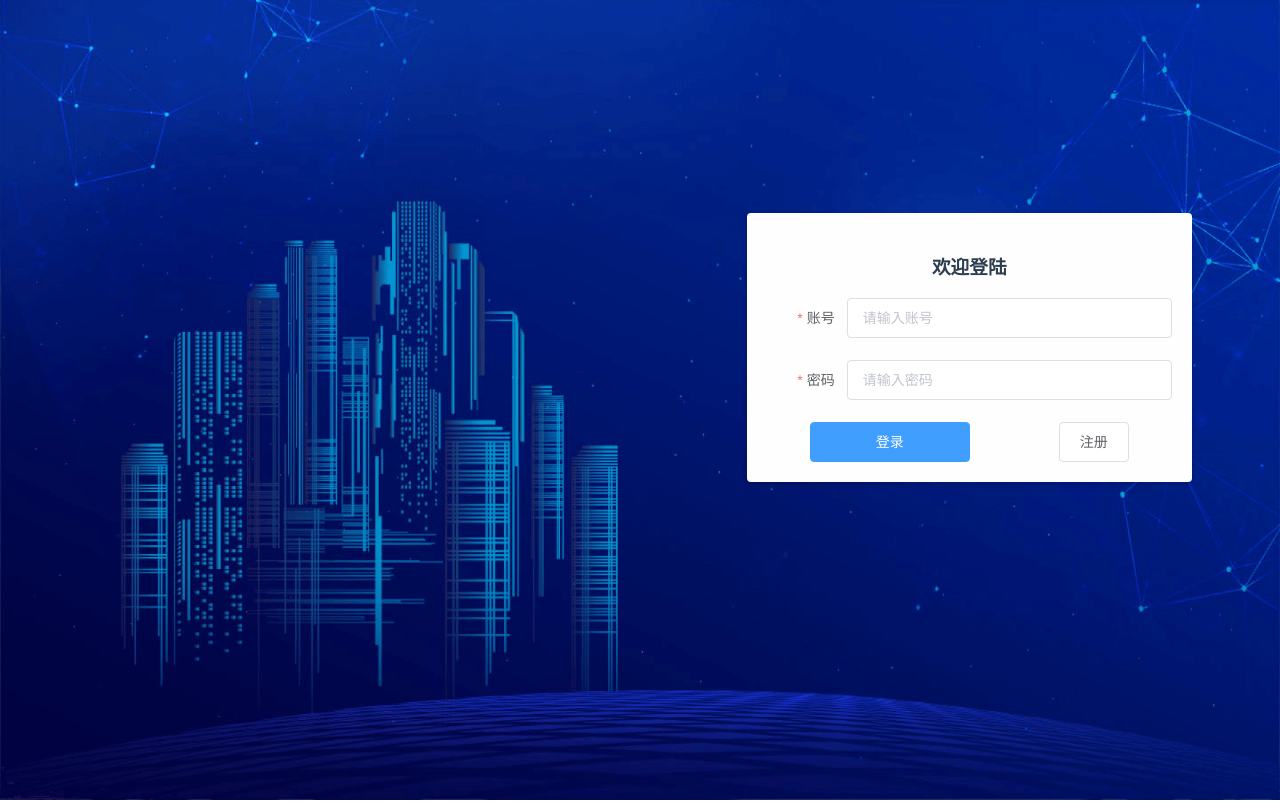
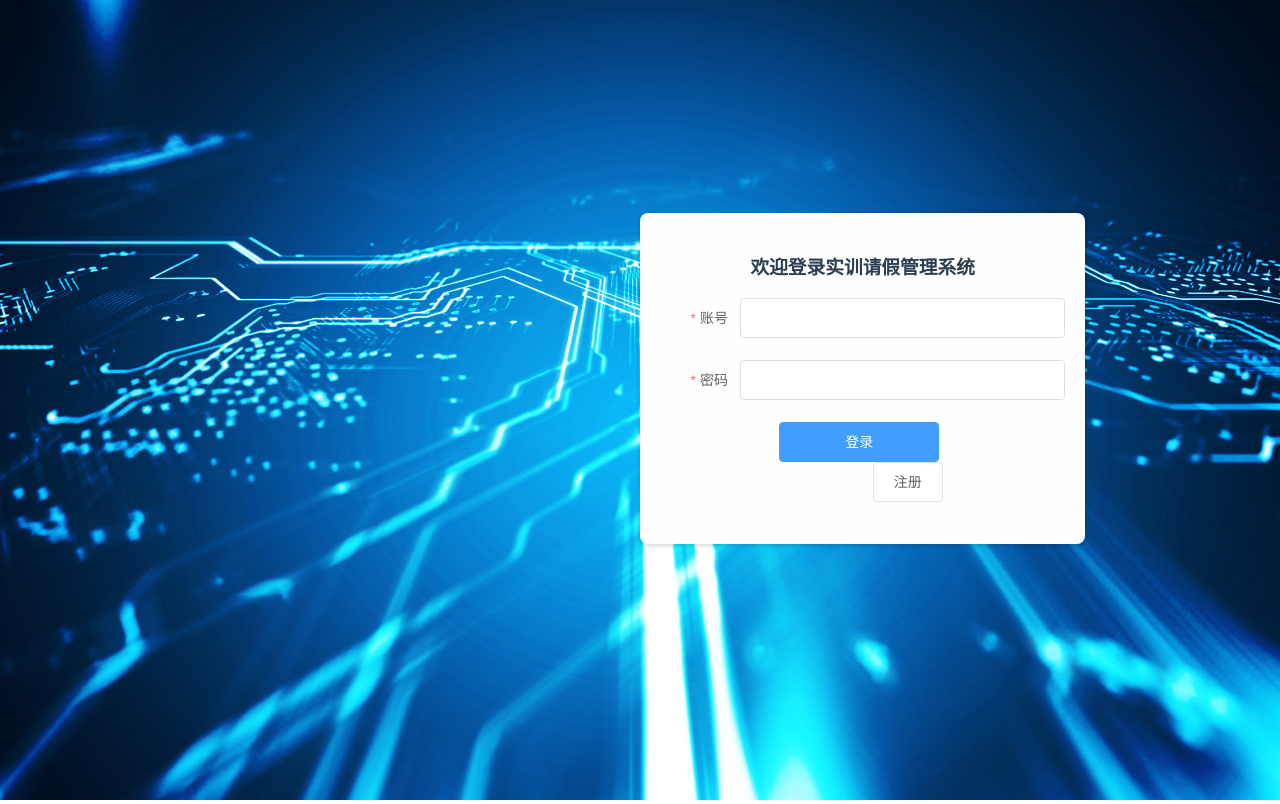
Before and after one commit to ZackH2002/xnfzfront, a Vue app: page / in a window 1280 px wide. Built offline with nearby package versions, Linux system fonts and the light colour scheme.

Commit message:
修改背景图片

```diff
--- a/src/views/login/login.vue
+++ b/src/views/login/login.vue
@@ -1,119 +1,116 @@
 <template>
 		<el-row>
-		<!--设置背景-->
 			<div class="firstbackground">
-			<img :src="imgSrc" width="100%" height="100%" />
+				<img :src="imgSrc" width="100%" height="100%" alt=""/>
 			</div>
-		<el-col :span="14">
+			<el-col :span="12">
 				<div class="grid-content bg-purple"></div>
 			</el-col>
 			<el-col :span="8">
 				<div class="grid-content bg-purple-light">
 					<el-form ref="form" :rules="rules" :model="form" label-width="80px" class="login-form">
-					<h3>欢迎登陆</h3>
+						<h3>欢迎登录实训请假管理系统</h3>
 						<el-form-item label="账号" prop="account">
-						<el-input v-model="form.account" placeholder="请输入账号"></el-input>
+							<el-input v-model="form.account"></el-input>
 						</el-form-item>
 						<el-form-item label="密码" prop="password">
-						<el-input type="password" v-model="form.password" placeholder="请输入密码"></el-input>
+							<el-input type="password" v-model="form.password"></el-input>
 						</el-form-item>
-					<el-button type="primary" class="login-but" @click="login('form')">登录</el-button>
-					<el-button @click="register()">注册</el-button>
+						<el-form-item>
+							<el-button type="primary" class="login-but" @click="login('form')">登录</el-button>&nbsp;&nbsp;<el-button  @click="register()">注册</el-button>
+						</el-form-item>
 					</el-form>
 				</div>
+			</el-col>
+			<el-col :span="4">
+				<div class="grid-content bg-purple"></div>
 			</el-col>
 		</el-row>
 </template>
 
 <script>
-import { commonUrl } from "../../api/api.js"
+	import {
+		commonUrl
+	} from "../../api/api.js";
 	export default {
 		data() {
 			return {
-			imgSrc: require('../../assets/loginbg.png'),
+				imgSrc:require('../../assets/loginbg.png'),
+				// 定义表单参数名
 				form: {
-				account: "",
-				password: ""
+					account: '',
+					password: '',
 				},
+				// 表单校验规则
 				rules: {
-				account: [
-					{
+					account: [{
 							required: true,
-						message: "请输入账号",
-						trigger: "blur"
+							message: '请输入登录账号',
+							trigger: 'blur'
 						},
 						{
 							min: 3,
 							max: 12,
-						message: "长度为3-12之间",
-						trigger: "blur"
+							message: '长度在 3 到 12 个字符',
+							trigger: 'blur'
 						}
 					],
-				password: [
-					{
+					password: [{
 						required: true,
-						message: "请输入密码",
-						trigger: "blur"
+						message: '请输入密码',
+						trigger: 'blur'
+					}],
+
 				}
-				]
-			},
-			typeOption: [{
-				codeValue: "",
-				codeName: "",
-			}],
 			}
 		},
 		methods: {
+			register(){
+				this.$router.push("/register");
+			},
+			//登录方法
 			login(formName) {
-			this.$refs[formName].validate((valid) => {
+				this.$refs[formName].validate((valid) => { //登录前对表单参加进行校验
 					if (valid) {
-					//登录
 						let params = {
 							account: this.form.account,
-						password: this.form.password
+							password: this.form.password,
 						}
-					//发送登录请求
 						this.request.post(commonUrl.login, params).then(res => {
+							console.log(res.data)
 							if (res.code == 200) {
-							//获取data当中的菜单值
 								res.data.menus.forEach((item, index) => {
+									if (item.path != null) {//路径不为空
 										const menu = {
 											path: item.path,
 											name: item.cname,
-									component: () => import("@/views" + item.component)
+											component: () => import('@/views' + item.component)
+										};
+										this.$router.addRoute('home', menu); //给系统主页左侧增加菜单
 									}
-								this.$router.addRoute("home", menu); //添加动态菜单，并指定路由
-							});
-							this.$store.commit("setMenu", JSON.stringify(res.data.menus)) //菜单放到缓存当中
-							//token和user放到缓存中
-							this.$store.commit("setToken", res.data.token);
-							this.$store.commit("setUser", res.data.user);
-							this.$router.push("/home/content");
-						}
-						else {
+								})
+								this.$store.commit("setMenu", JSON.stringify(res.data.menus));//将按钮添加至缓存
+								//将token和user保存到localStorage中
+								this.$store.commit('setToken', res.data.token)
+								this.$store.commit('setUser', res.data.user)
+								this.$store.commit('setUserType', res.data.type)
+								this.$store.commit('setCodeNum', res.data.codeNum)
+								//跳转到登录成功后的页面
+								this.$router.push("/home/content"); //校验成功跳转到后台主页
+							} else {
 								this.$message.error(res.message);
 							}
 						})
-				}
-				else {
-					//校验失败
-					this.$message.error("请根据提示正确填写用户名和密码");
+
+					} else { //校验失败，表单未正确填写
+						this.$message.error	('请输入正确个格式的账号或密码');
 						return false;
 					}
 				});
-		},
-		register() {
-			this.$router.push("/register")
-		},
-
-	},
-	created() {
-
 			}
-
+		}
 	}
 </script>
-
 <style lang="less">
 	@h: 40px; //使用less 通过@定义变量h
 	@w: 160px;
@@ -121,20 +118,18 @@ export default {
 	.grid-content {
 		border-radius: 4px;
 		min-height: 36px;
-	margin-top: 50% !important;
+		margin-top: 50%!important;
 	}
 
-.el-row {
-	position: inherit !important;
+	.el-row{
+		position: inherit!important;
 	}
 
-.firstbackground {
+	.firstbackground{
 		width: 100%;
 		height: 100%;
 		z-index: -1;
-	position: absolute !important;
-	top: 0px;
-	left: 0px;
+		position: absolute!important;
 	}
 
 	.login-form {
@@ -143,7 +138,7 @@ export default {
 		text-align: center;
 		margin-top: 100px;
 		background-color: #fefefe;
-	border-radius: 4px;
+		border-radius: 8px;
 		box-shadow: 0 2px 4px rgba(0, 0, 0, .12), 0 0 6px rgba(0, 0, 0, .04);
 
 		.login-but {
```
Also changed, not shown: src/assets/loginbg.png. Lines whose indentation alone changed are shown as unchanged.
